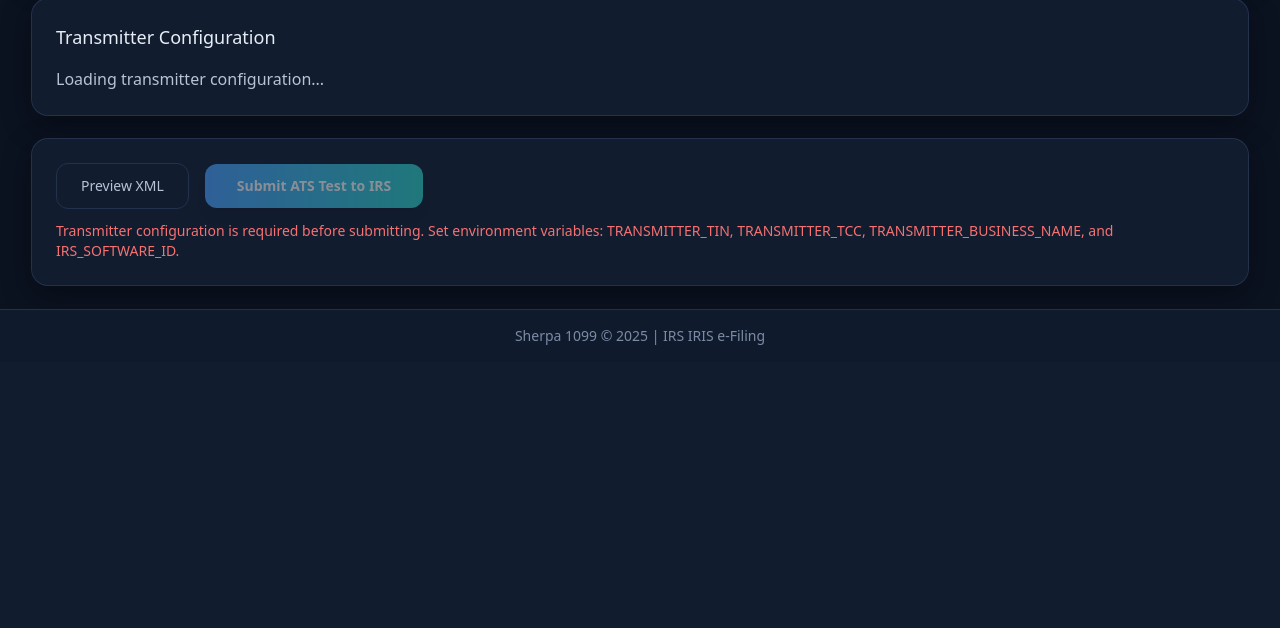
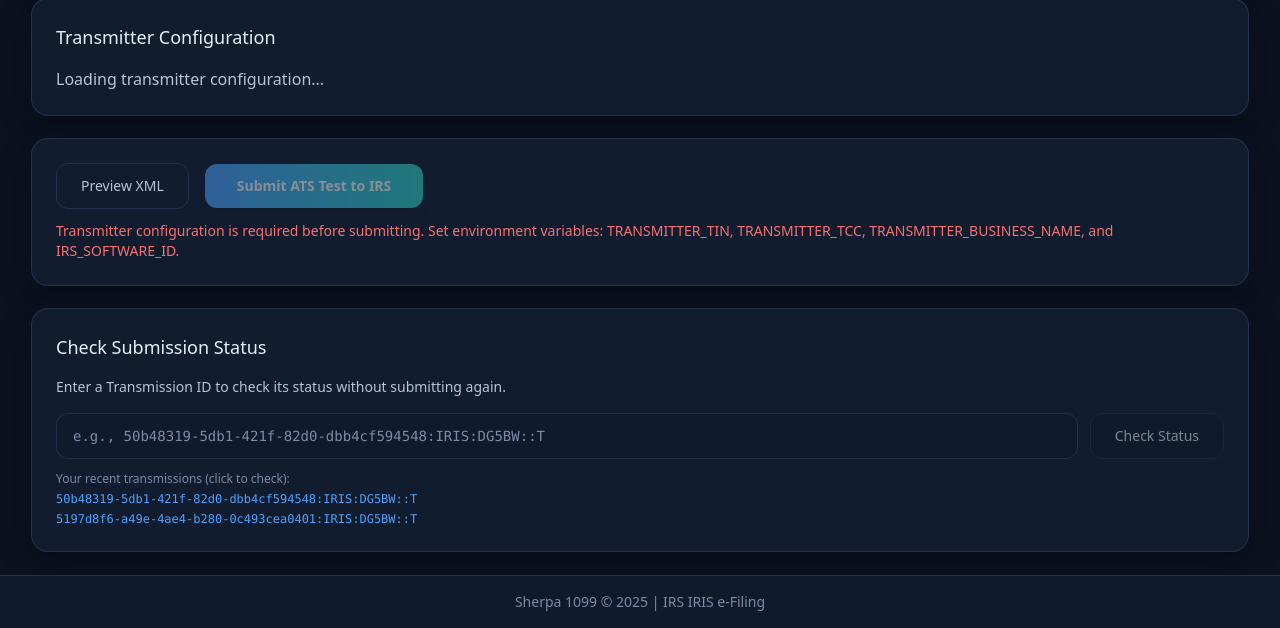
Before and after one commit to klill6506/sherpa-1099, a Python web app: template templates/ats_test.html in a window 1280 px wide. Shown: the part 760-1388 px from the top of the page. Before the commit the page ends 1105 px from the top, so only its background shows below. Run offline with Jinja, Linux system fonts and the light colour scheme; the template is opened without the code that fills it, so the values that code supplies are empty; some libraries are stand-ins or nearby versions.

Commit message:
Add standalone status checker to ATS test page
- Added persistent "Check Submission Status" section
- Can enter any transmission ID to check status
- Pre-populated with Ken's two recent transmission IDs for quick access
- Status results display inline with color-coded status

This allows checking status after page refresh without resubmitting.

Co-Authored-By: Claude Opus 4.5 <noreply@anthropic.com>

```diff
--- a/templates/ats_test.html
+++ b/templates/ats_test.html
@@ -246,6 +246,78 @@
         </div>
     </template>
 
+    <!-- Standalone Status Checker -->
+    <div class="rounded-2xl bg-sherpa-card ring-1 ring-sherpa-border shadow-sherpa p-6">
+        <h2 class="text-lg font-medium text-sherpa-text mb-4">Check Submission Status</h2>
+        <p class="text-sm text-sherpa-muted mb-4">Enter a Transmission ID to check its status without submitting again.</p>
+
+        <div class="flex flex-col sm:flex-row gap-3">
+            <input type="text"
+                   x-model="manualTransmissionId"
+                   placeholder="e.g., 50b48319-5db1-421f-82d0-dbb4cf594548:IRIS:DG5BW::T"
+                   class="flex-1 px-4 py-3 rounded-xl bg-sherpa-panel border border-sherpa-border text-sherpa-text text-sm font-mono placeholder:text-sherpa-subtle focus:ring-2 focus:ring-sherpa-blue focus:border-transparent">
+            <button @click="checkManualStatus()"
+                    :disabled="!manualTransmissionId || checkingManualStatus"
+                    class="px-6 py-3 rounded-xl bg-sherpa-panel border border-sherpa-border text-sm font-medium text-sherpa-text hover:bg-sherpa-subtle/20 disabled:opacity-50 disabled:cursor-not-allowed whitespace-nowrap">
+                <span x-show="!checkingManualStatus">Check Status</span>
+                <span x-show="checkingManualStatus">Checking...</span>
+            </button>
+        </div>
+
+        <!-- Your previous transmission IDs -->
+        <div class="mt-3 text-xs text-sherpa-subtle">
+            <p class="mb-1">Your recent transmissions (click to check):</p>
+            <div class="space-y-1">
+                <button @click="manualTransmissionId = '50b48319-5db1-421f-82d0-dbb4cf594548:IRIS:DG5BW::T'; checkManualStatus()"
+                        class="block text-sherpa-blue hover:underline font-mono truncate max-w-full text-left">
+                    50b48319-5db1-421f-82d0-dbb4cf594548:IRIS:DG5BW::T
+                </button>
+                <button @click="manualTransmissionId = '5197d8f6-a49e-4ae4-b280-0c493cea0401:IRIS:DG5BW::T'; checkManualStatus()"
+                        class="block text-sherpa-blue hover:underline font-mono truncate max-w-full text-left">
+                    5197d8f6-a49e-4ae4-b280-0c493cea0401:IRIS:DG5BW::T
+                </button>
+            </div>
+        </div>
+
+        <!-- Manual Status Result -->
+        <template x-if="manualStatusResult">
+            <div class="mt-4 p-4 rounded-xl"
+                 :class="manualStatusResult.status === 'accepted' || manualStatusResult.status === 'pending' || manualStatusResult.status === 'processing' ? 'bg-sherpa-teal/10 border border-sherpa-teal/30' : 'bg-red-500/10 border border-red-500/30'">
+                <div class="text-sm space-y-1">
+                    <p><strong>Status:</strong>
+                        <span class="font-medium"
+                              :class="manualStatusResult.status === 'accepted' ? 'text-sherpa-teal' : manualStatusResult.status === 'pending' || manualStatusResult.status === 'processing' ? 'text-sherpa-amber' : 'text-red-400'"
+                              x-text="manualStatusResult.status"></span>
+                    </p>
+                    <p><strong>Message:</strong> <span x-text="manualStatusResult.message"></span></p>
+                    <template x-if="manualStatusResult.receipt_id">
+                        <p><strong>Receipt ID:</strong> <span class="font-mono text-xs" x-text="manualStatusResult.receipt_id"></span></p>
+                    </template>
+                    <template x-if="manualStatusResult.form_results && manualStatusResult.form_results.length > 0">
+                        <div class="mt-2 pt-2 border-t border-sherpa-border/50">
+                            <strong>Form Results:</strong>
+                            <div class="mt-1 space-y-1">
+                                <template x-for="fr in manualStatusResult.form_results" :key="fr.record_id">
+                                    <p class="text-xs ml-2">• <span x-text="fr.record_id"></span>: <span x-text="fr.status"></span></p>
+                                </template>
+                            </div>
+                        </div>
+                    </template>
+                    <template x-if="manualStatusResult.errors && manualStatusResult.errors.length > 0">
+                        <div class="mt-2 pt-2 border-t border-red-500/30">
+                            <strong class="text-red-400">Errors:</strong>
+                            <div class="mt-1 space-y-1">
+                                <template x-for="err in manualStatusResult.errors" :key="err.code">
+                                    <p class="text-xs text-red-400 ml-2">• <span x-text="err.message || err.code"></span></p>
+                                </template>
+                            </div>
+                        </div>
+                    </template>
+                </div>
+            </div>
+        </template>
+    </div>
+
     <!-- XML Preview Modal -->
     <template x-if="showXmlPreview">
         <div class="fixed inset-0 bg-black/50 flex items-center justify-center z-50" @click.self="showXmlPreview = false">
@@ -287,6 +359,10 @@ function atsTestForm() {
         result: null,
         showXmlPreview: false,
         xmlContent: '',
+        // Manual status check
+        manualTransmissionId: '',
+        checkingManualStatus: false,
+        manualStatusResult: null,
         checkingStatus: false,
         statusResult: null,
 
@@ -372,6 +448,30 @@ function atsTestForm() {
             } finally {
                 this.checkingStatus = false;
             }
+        },
+
+        async checkManualStatus() {
+            if (!this.manualTransmissionId) return;
+
+            this.checkingManualStatus = true;
+            this.manualStatusResult = null;
+            try {
+                const response = await fetch('/api/efile/check-status', {
+                    method: 'POST',
+                    headers: { 'Content-Type': 'application/json' },
+                    body: JSON.stringify({
+                        transmission_id: this.manualTransmissionId.trim()
+                    })
+                });
+                this.manualStatusResult = await response.json();
+            } catch (error) {
+                this.manualStatusResult = {
+                    status: 'error',
+                    message: 'Status check failed: ' + error.message
+                };
+            } finally {
+                this.checkingManualStatus = false;
+            }
         }
     };
 }
```
